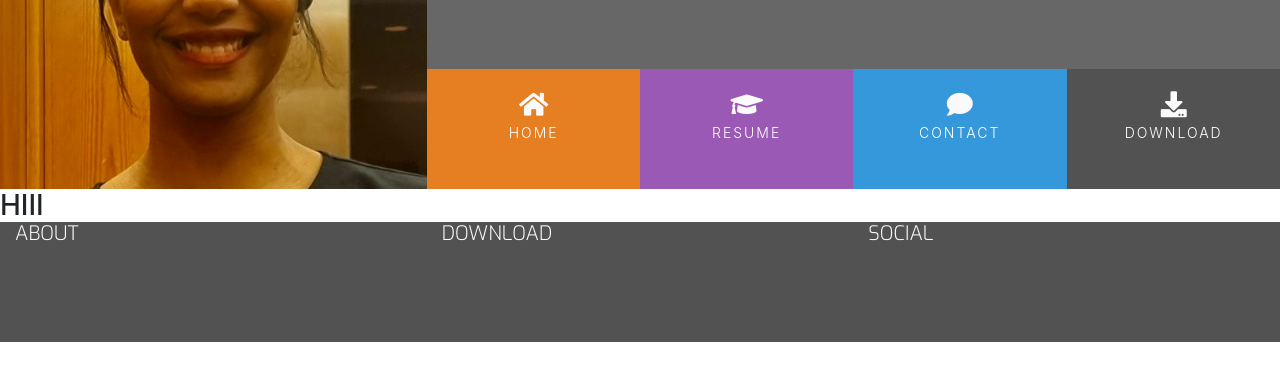
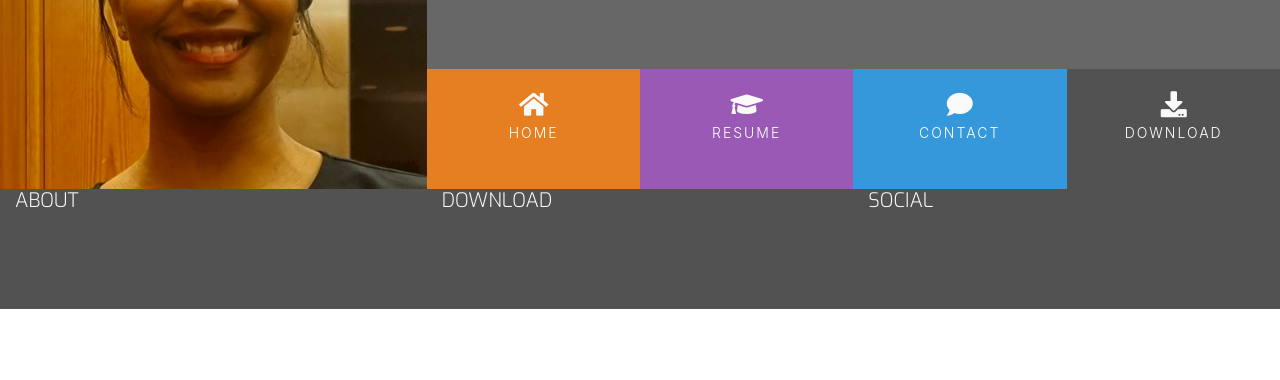
Before and after one commit to Sammy92dec/Resume, a plain HTML site: page index.html in a window 1280 px wide. Shown: the part 180-560 px from the top of the page. Drawn offline with nearby package versions, Linux system fonts and the light colour scheme.

Commit message:
Remove a sample text

```diff
--- a/index.html
+++ b/index.html
@@ -50,9 +50,6 @@
     <section>
 
     </section>
-
-    <h3 class="uppercase">HIiI</h3>
-
     <footer class="container-fluid">
         <div class="row">
             <div class="col-sm-4">
```
